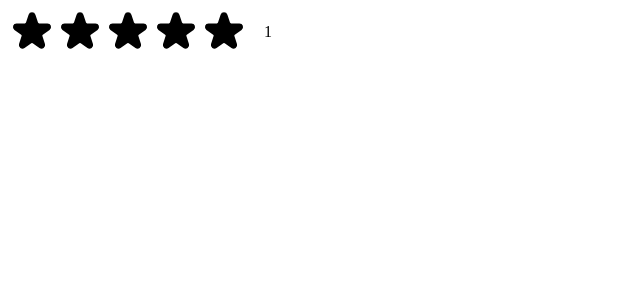
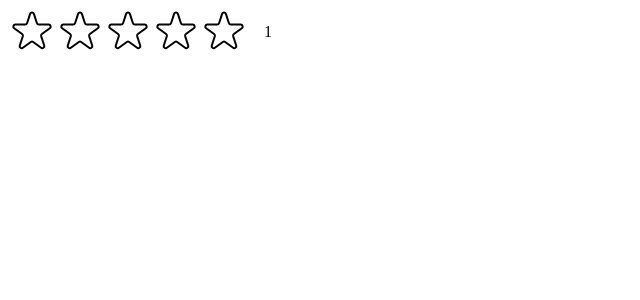
Before and after one commit to Max12345-ally/Movies, a React (Create React App) app: page / in a window 1280 px wide. Shown: the top 300 px of the page, without its empty margins (0-640 px from the left). Built offline with nearby package versions, Linux system fonts and the light colour scheme.

Commit message:
Stars added

```diff
--- a/src/StarRating.js
+++ b/src/StarRating.js
@@ -42,9 +42,10 @@ const starStyle = {
   cursor: 'pointer',
 };
 
-function Star({onRate}) {
+function Star({onRate, full}) {
   return (
     <span role='button' style={starStyle} onClick={onRate}>
+      {full ? (
         <svg
           xmlns='http://www.w3.org/2000/svg'
           viewBox='0 0 20 20'
@@ -53,6 +54,21 @@ function Star({onRate}) {
         >
           <path d='M9.049 2.927c.3-.921 1.603-.921 1.902 0l1.07 3.292a1 1 0 00.95.69h3.462c.969 0 1.371 1.24.588 1.81l-2.8 2.034a1 1 0 00-.364 1.118l1.07 3.292c.3.921-.755 1.688-1.54 1.118l-2.8-2.034a1 1 0 00-1.175 0l-2.8 2.034c-.784.57-1.838-.197-1.539-1.118l1.07-3.292a1 1 0 00-.364-1.118L2.98 8.72c-.783-.57-.38-1.81.588-1.81h3.461a1 1 0 00.951-.69l1.07-3.292z' />
         </svg>
+      ) : (
+        <svg
+          xmlns='http://www.w3.org/2000/svg'
+          fill='none'
+          viewBox='0 0 24 24'
+          stroke='#000'
+        >
+          <path
+            strokeLinecap='round'
+            strokeLinejoin='round'
+            strokeWidth='{2}'
+            d='M11.049 2.927c.3-.921 1.603-.921 1.902 0l1.519 4.674a1 1 0 00.95.69h4.915c.969 0 1.371 1.24.588 1.81l-3.976 2.888a1 1 0 00-.363 1.118l1.518 4.674c.3.922-.755 1.688-1.538 1.118l-3.976-2.888a1 1 0 00-1.176 0l-3.976 2.888c-.783.57-1.838-.197-1.538-1.118l1.518-4.674a1 1 0 00-.363-1.118l-3.976-2.888c-.784-.57-.38-1.81.588-1.81h4.914a1 1 0 00.951-.69l1.519-4.674z'
+          />
+        </svg>
+      )}
     </span>
   );
 }
@@ -73,18 +89,6 @@ FULL STAR
 
 EMPTY STAR
 
-<svg
-  xmlns="http://www.w3.org/2000/svg"
-  fill="none"
-  viewBox="0 0 24 24"
-  stroke="#000"
->
-  <path
-    strokeLinecap="round"
-    strokeLinejoin="round"
-    strokeWidth="{2}"
-    d="M11.049 2.927c.3-.921 1.603-.921 1.902 0l1.519 4.674a1 1 0 00.95.69h4.915c.969 0 1.371 1.24.588 1.81l-3.976 2.888a1 1 0 00-.363 1.118l1.518 4.674c.3.922-.755 1.688-1.538 1.118l-3.976-2.888a1 1 0 00-1.176 0l-3.976 2.888c-.783.57-1.838-.197-1.538-1.118l1.518-4.674a1 1 0 00-.363-1.118l-3.976-2.888c-.784-.57-.38-1.81.588-1.81h4.914a1 1 0 00.951-.69l1.519-4.674z"
-  />
-</svg>
+
 
 */
```
Lines whose indentation alone changed are shown as unchanged.
